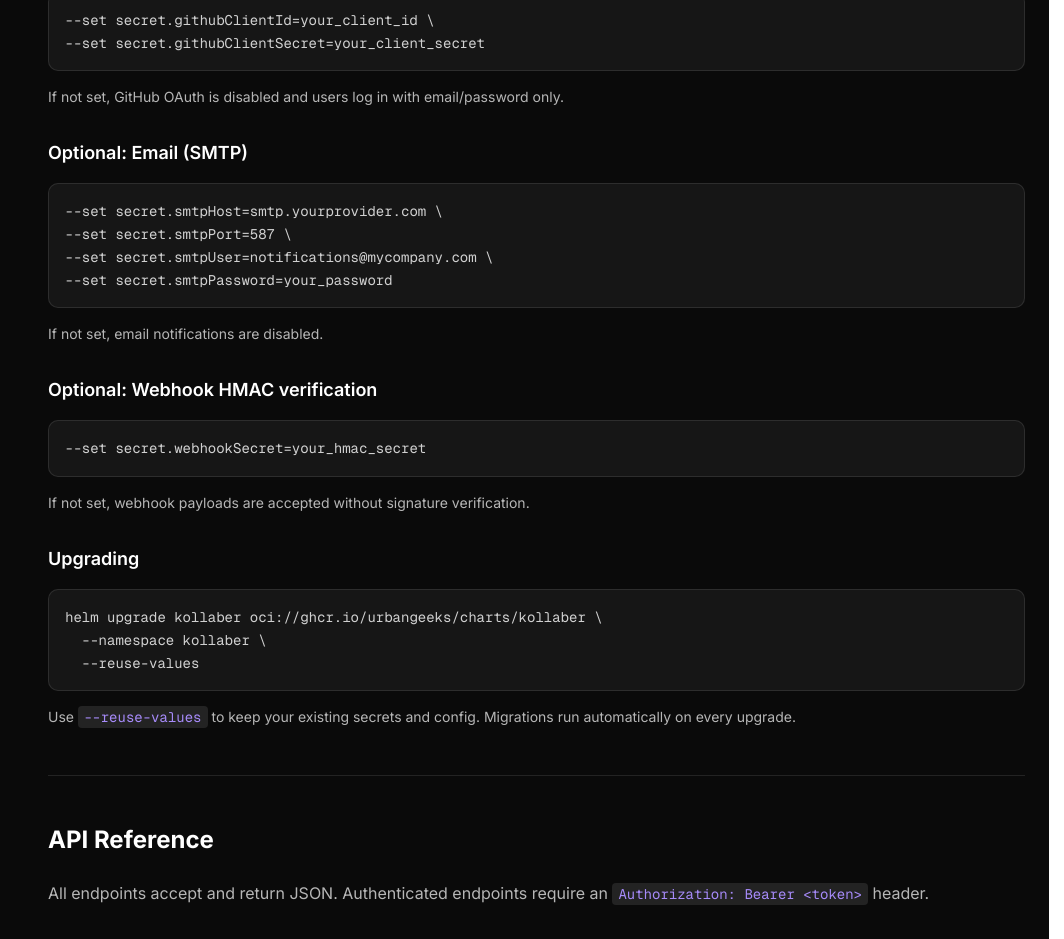
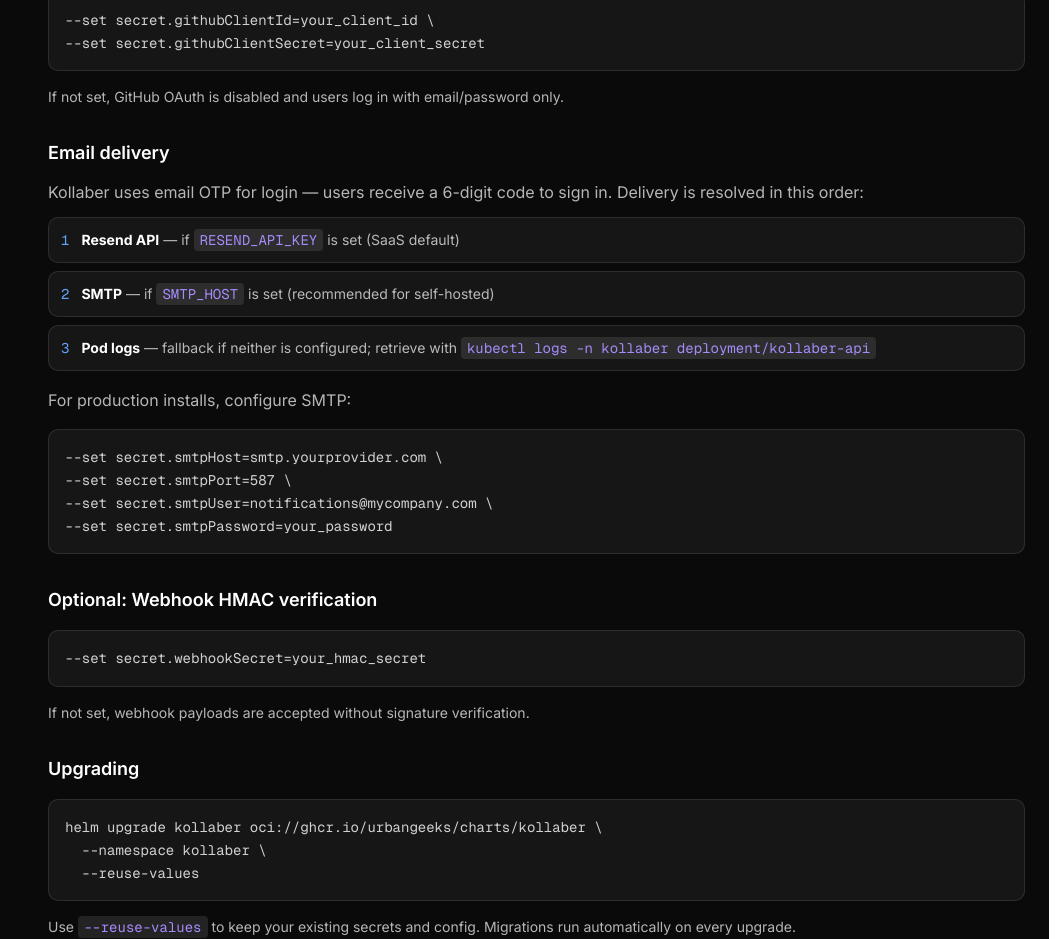
Before and after one commit to urbangeeks/kollaber, a Next.js app in the folder ui/: page /docs in a window 1280 px wide. Shown: the part 9000-9939 px from the top of the page, without its empty margins (216-1280 px from the left). Built offline with nearby package versions, Linux system fonts and the light colour scheme.

Commit message:
docs: document email OTP delivery priority in README and /docs
Clarifies that SMTP is needed for production self-hosted installs,
and that OTP falls back to pod logs if no email provider is configured.

```diff
--- a/ui/app/docs/page.tsx
+++ b/ui/app/docs/page.tsx
@@ -544,12 +544,30 @@
               <p className="text-sm">If not set, GitHub OAuth is disabled and users log in with email/password only.</p>
             </SubSection>
 
-            <SubSection title="Optional: Email (SMTP)">
+            <SubSection title="Email delivery">
+              <p>
+                Kollaber uses email OTP for login — users receive a 6-digit code to sign in.
+                Delivery is resolved in this order:
+              </p>
+              <div className="mt-3 space-y-2 text-sm">
+                <div className="flex gap-3 rounded-lg border border-white/10 bg-white/5 p-3">
+                  <span className="shrink-0 font-mono text-[#60a5fa]">1</span>
+                  <span><strong className="text-white">Resend API</strong> — if <InlineCode>RESEND_API_KEY</InlineCode> is set (SaaS default)</span>
+                </div>
+                <div className="flex gap-3 rounded-lg border border-white/10 bg-white/5 p-3">
+                  <span className="shrink-0 font-mono text-[#60a5fa]">2</span>
+                  <span><strong className="text-white">SMTP</strong> — if <InlineCode>SMTP_HOST</InlineCode> is set (recommended for self-hosted)</span>
+                </div>
+                <div className="flex gap-3 rounded-lg border border-white/10 bg-white/5 p-3">
+                  <span className="shrink-0 font-mono text-[#60a5fa]">3</span>
+                  <span><strong className="text-white">Pod logs</strong> — fallback if neither is configured; retrieve with <InlineCode>kubectl logs -n kollaber deployment/kollaber-api</InlineCode></span>
+                </div>
+              </div>
+              <p className="mt-4">For production installs, configure SMTP:</p>
               <Code>{`--set secret.smtpHost=smtp.yourprovider.com \\
 --set secret.smtpPort=587 \\
 --set secret.smtpUser=notifications@mycompany.com \\
 --set secret.smtpPassword=your_password`}</Code>
-              <p className="text-sm">If not set, email notifications are disabled.</p>
             </SubSection>
 
             <SubSection title="Optional: Webhook HMAC verification">
```
Also changed, not shown: 1 other file (tests, documents, lock files or other folders).
